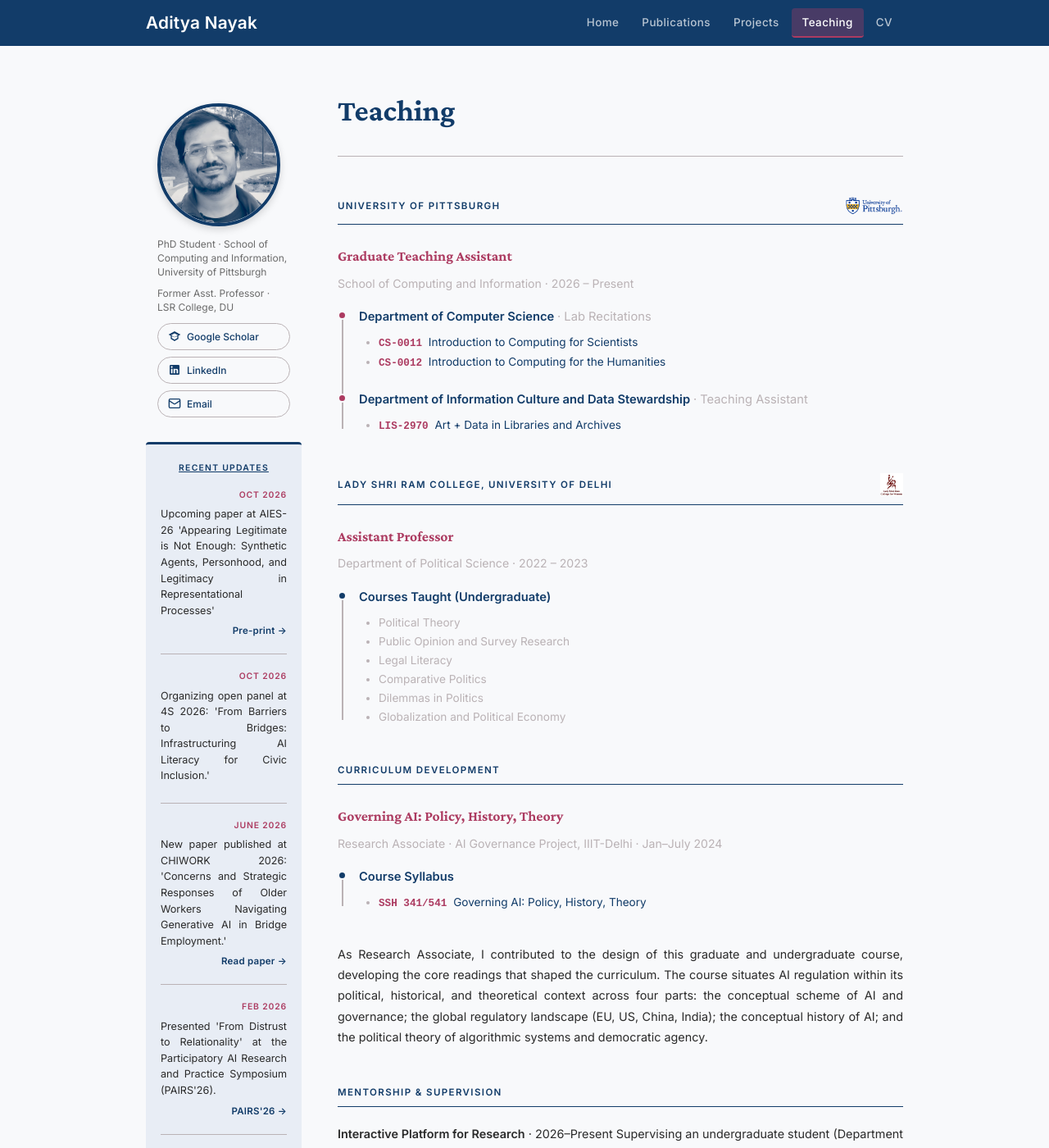
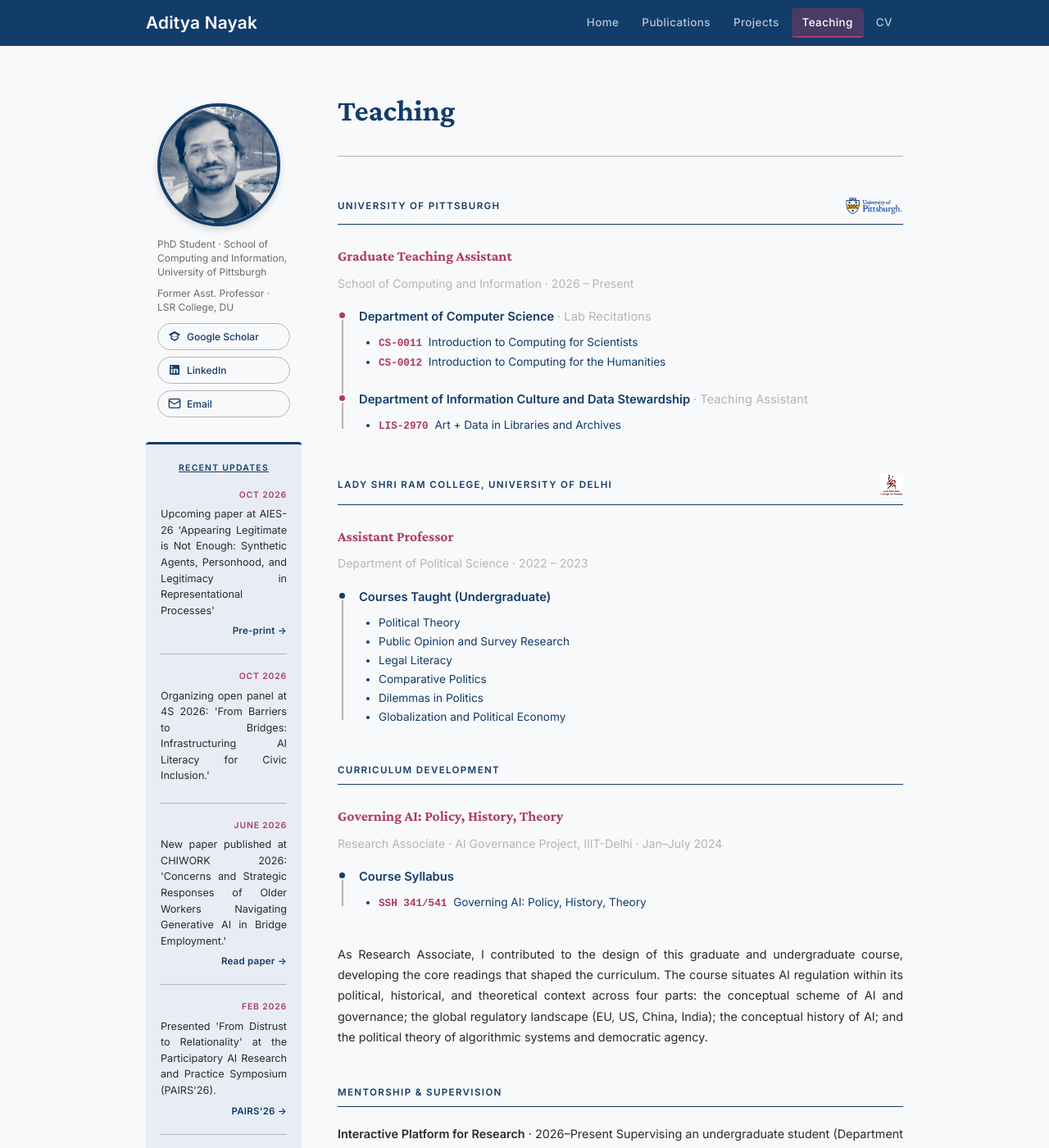
Before and after one commit to adityanayak-info/adityanayak-info.github.io, a Jekyll site: the page built from teaching.md, in a window 1280 px wide and 1400 px high. Shown: the whole window at 82% size. Built offline with Jekyll 4.4.1, drawn with Linux system fonts in a browser that asks for light colours.

Commit message:
Add styles for course list items
Add styles for course list items.

```diff
--- a/assets/css/style.css
+++ b/assets/css/style.css
@@ -811,6 +811,13 @@ hr.profile-rule {
   margin-right: 4px;
 }
 
+.tl-course-list li {
+  font-size: 0.85rem;
+  color: var(--navy);
+  margin-bottom: 4px;
+  line-height: 1.4;
+}
+
 
 
 /* ============================================================
```
